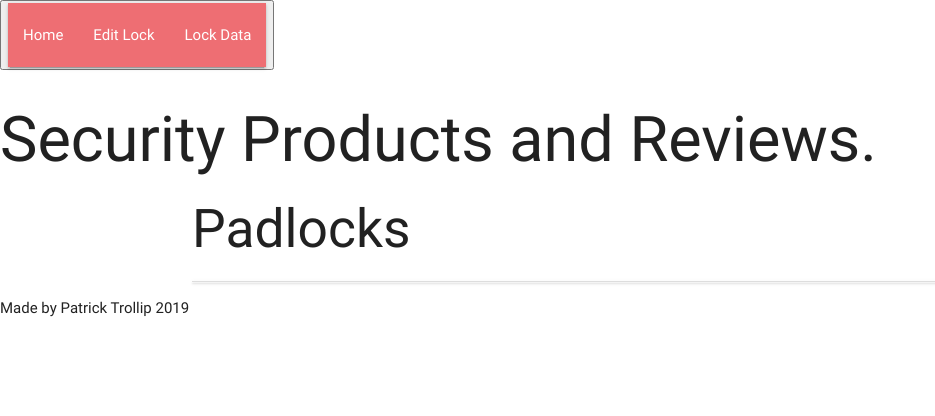
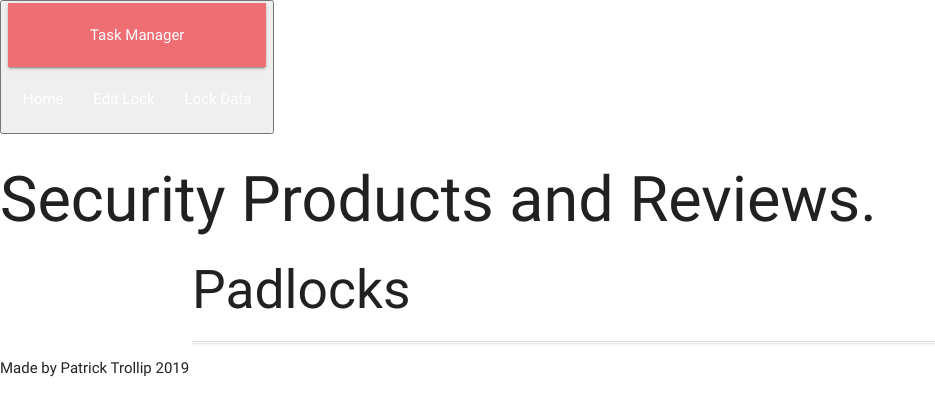
Before and after one commit to Patoman90/Patrick-s-Milestone-Project-3, a Flask app: page / in a window 1280 px wide. Shown: the part 23-439 px from the top of the page, without its empty margins (0-935 px from the left). Run offline with Flask 2, Linux system fonts and the light colour scheme; data that the repository does not hold is empty; some libraries are stand-ins or nearby versions.

Commit message:
debugging

```diff
--- a/templates/base.html
+++ b/templates/base.html
@@ -19,6 +19,8 @@
        <button>
             <nav>
                 <div class="nav-button">
+                  <a href="{{url_for('get_locks')}}" >Task Manager</a>
+                <a href="#" data-activates="mobile-demo" class="button-collapse"><i class="material-icons">menu</i></a>
                     <ul>
                         <li><a href="{{url_for('index')}}"  id="home_button">Home</a></li>
                         <li><a href="{{url_for('edit_lock')}}"  id="edit_button">Edit Lock</a></li>
```
